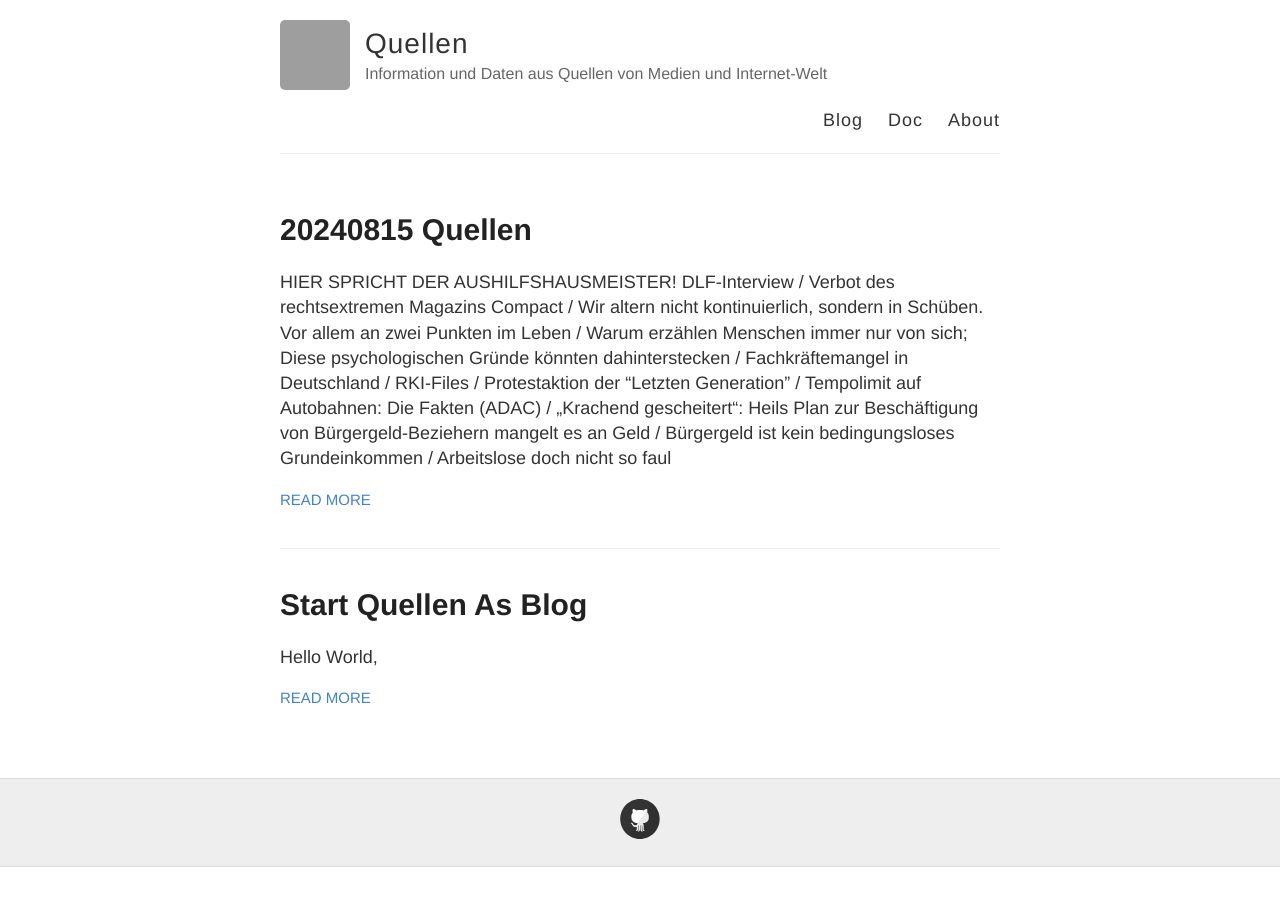
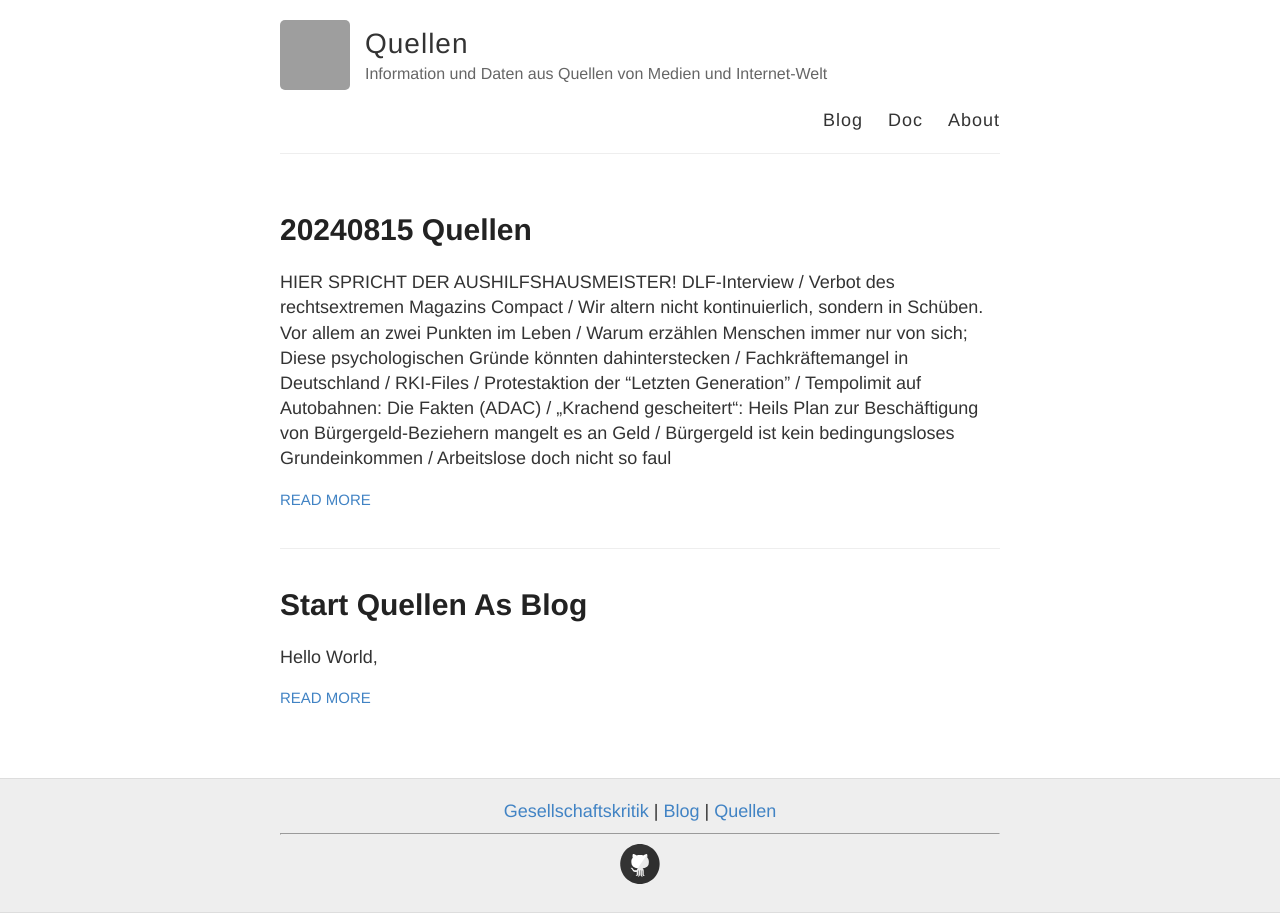
Before and after one commit to S2030c/quellen, a Jekyll site: the page built from index.html, in a window 1280 px wide. Built offline with Jekyll 4.4.1, drawn with Linux system fonts in a browser that asks for light colours; grey boxes are pictures that could not be loaded.

Commit message:
Update default.html

```diff
--- a/_layouts/default.html
+++ b/_layouts/default.html
@@ -42,6 +42,10 @@
     <div class="wrapper-footer">
       <div class="container">
         <footer class="footer">
+          <div>
+            {% include footerlinks.html %}
+          </div>
+          <hr>
           {% include svg-icons.html %}
         </footer>
       </div>
```
